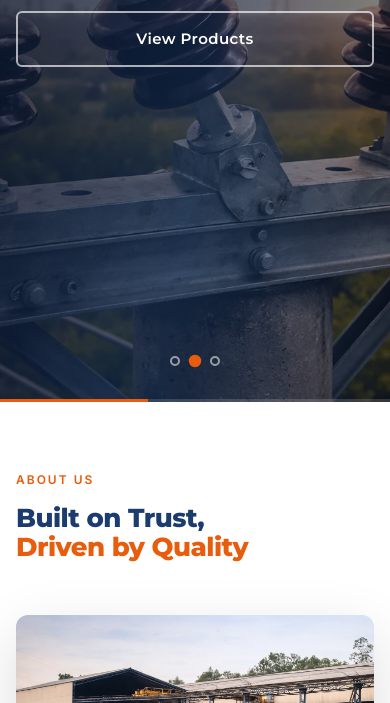
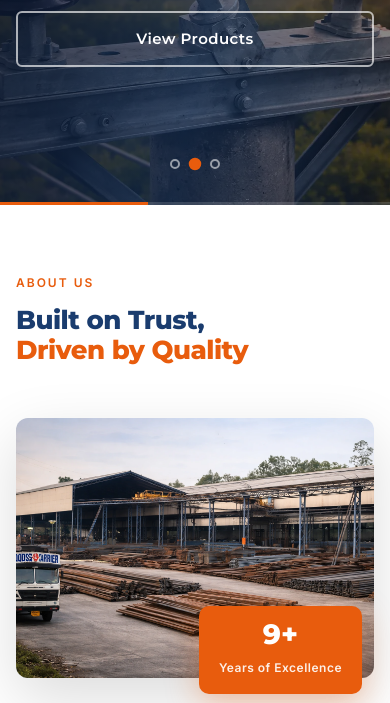
Before and after one commit to Sambit1258/Yash-Engineering, a plain HTML site: page index.html in a window 390 px wide. Shown: the part 315-1018 px from the top of the page. Drawn offline with Linux system fonts and the light colour scheme.

Commit message:
Mobile: reduce hero banner image height (50vw, max 240px)

```diff
--- a/style.css
+++ b/style.css
@@ -921,7 +921,7 @@ body {
   .navbar__hamburger { display: flex; flex-shrink: 0; }
 
   /* ── Hero — 70vh ── */
-  .hero { height: 30vh; min-height: 220px; }
+  .hero { height: 50vw; min-height: 160px; max-height: 240px; }
   .hero__content {
     justify-content: flex-start;
     padding-top: calc(var(--nav-h) + 20px);
```
